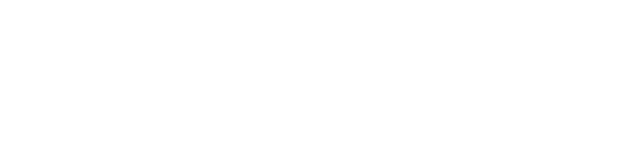
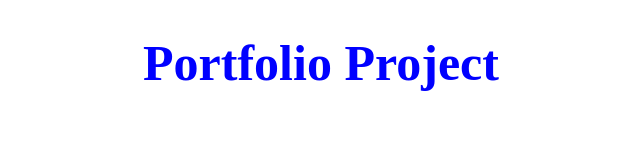
Before and after one commit to Usman551/Portfolio-Project, a website: page index.html in a window 1280 px wide. Shown: the whole page, without its empty margins (319-959 px from the left). Drawn offline with Linux system fonts and the light colour scheme.

Commit message:
Add CSS file

```diff
--- a/index.html
+++ b/index.html
@@ -4,8 +4,9 @@
     <meta charset="UTF-8">
     <meta name="viewport" content="width=device-width, initial-scale=1.0">
     <title>Portfolio-Project</title>
+    <link rel="stylesheet" href="style.css">
 </head>
 <body>
-
+    <h1>Portfolio Project</h1>
 </body>
 </html>
--- /dev/null
+++ b/style.css
@@ -0,0 +1,5 @@
+h1{
+    color: blue;
+    font-size: 50px;
+    text-align: center;
+}
```
